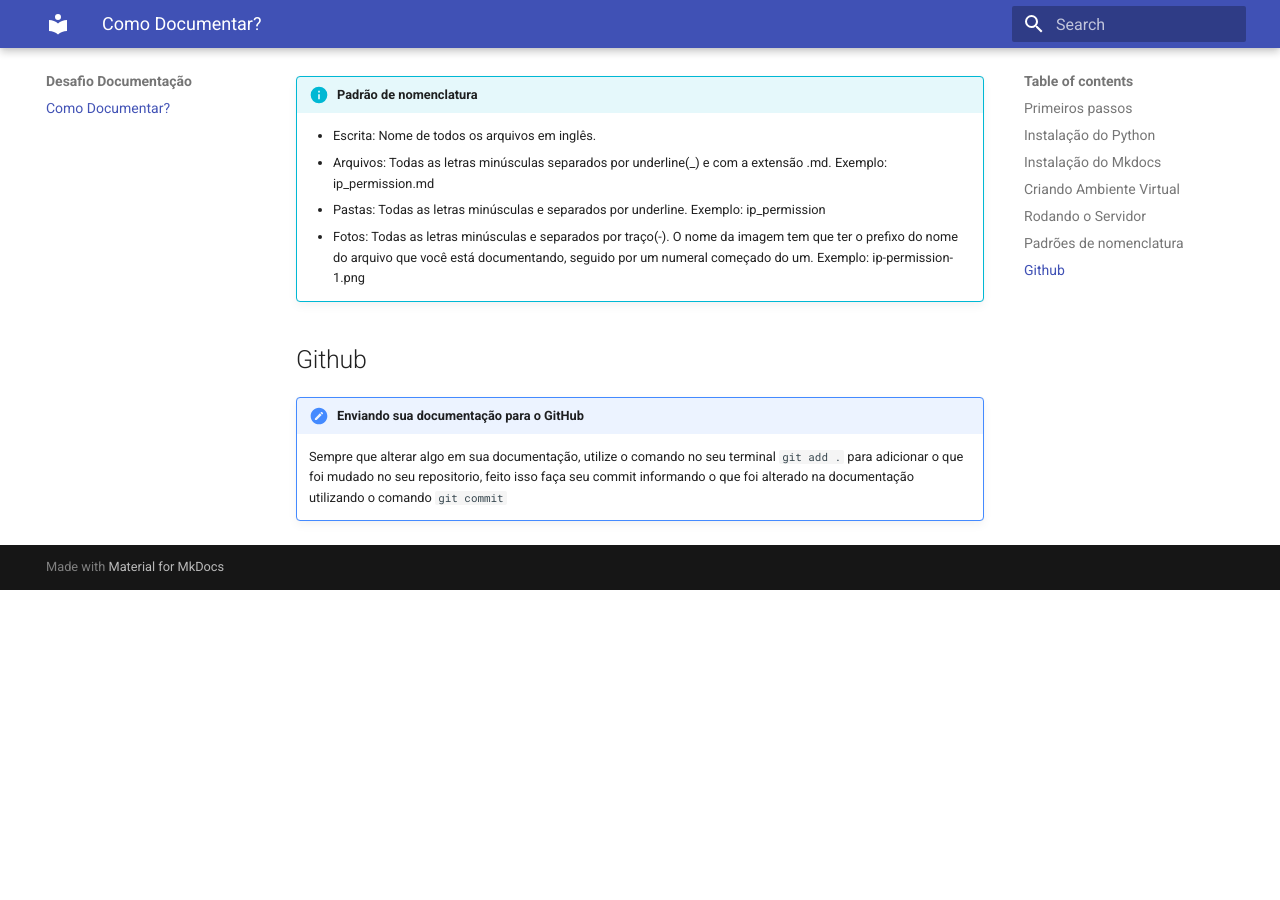
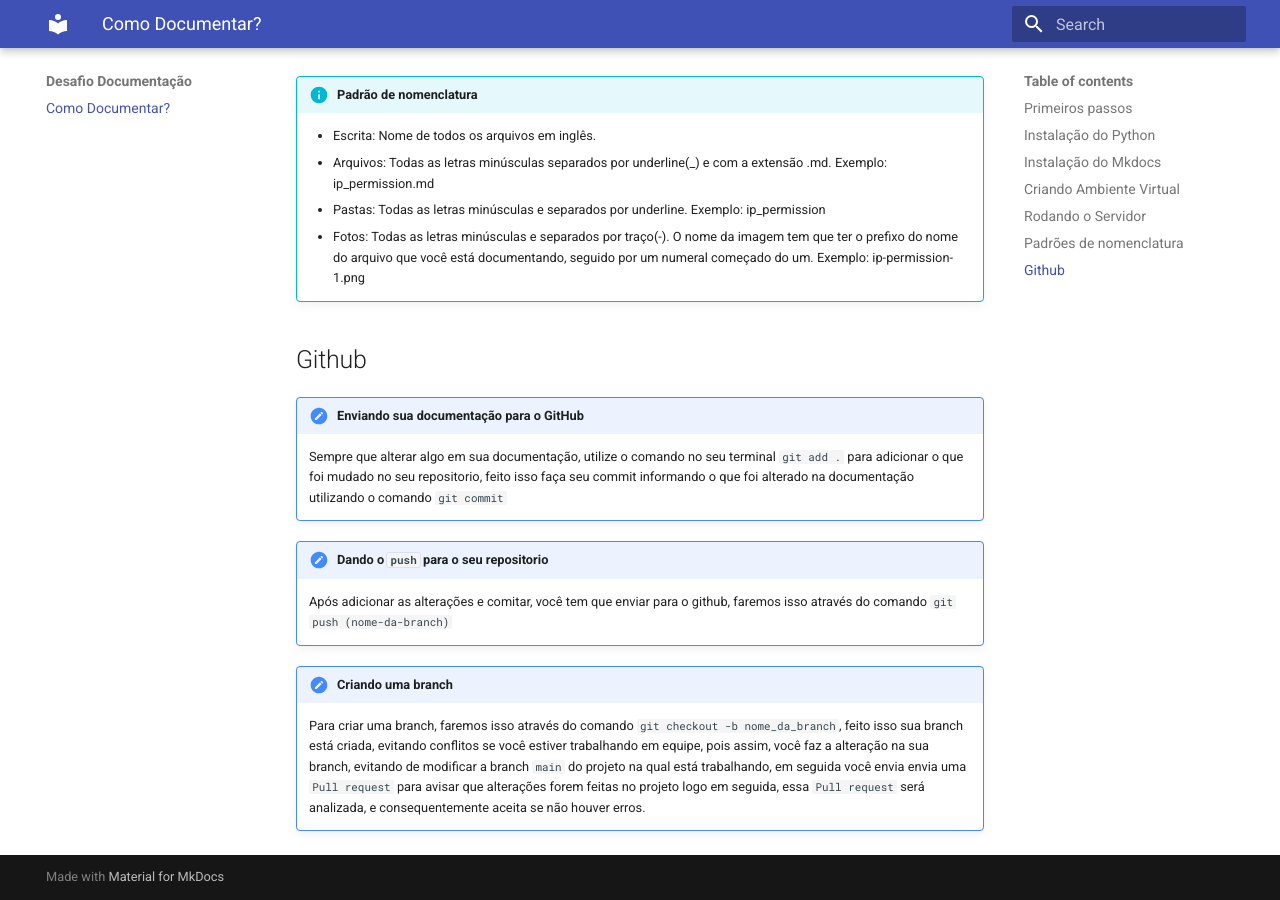
Before and after one commit to erickfelip/documentacao-mkdocs, an MkDocs documentation site: the page built from docs/index.md, in a window 1280 px wide and 900 px high, scrolled down 2403 px. Built offline with MkDocs 1.6.1 and Material for MkDocs 9.7.7, drawn with Linux system fonts in a browser that asks for light colours; before the commit the page ends 2993 px from its top, so only the background shows below that.

Commit message:
atualização da documentação

```diff
--- a/docs/index.md
+++ b/docs/index.md
@@ -77,3 +77,18 @@
     `git add .` para adicionar o que foi mudado no seu repositorio, feito isso
     faça seu commit informando o que foi alterado na documentação utilizando o
     comando `git commit`
+
+!!! tldr "Dando o `push` para o seu repositorio"
+
+    Após adicionar as alterações e comitar, você tem que enviar para o github,
+    faremos isso através do comando `git push (nome-da-branch)`
+
+!!! tldr "Criando uma branch"
+
+    Para criar uma branch, faremos isso através do comando `git checkout -b nome_da_branch`,
+    feito isso sua branch está criada, evitando conflitos se você estiver trabalhando
+    em equipe, pois assim, você faz a alteração na sua branch, evitando de modificar
+    a branch `main` do projeto na qual está trabalhando, em seguida você envia
+    envia uma `Pull request` para avisar que alterações forem feitas no projeto
+    logo em seguida, essa `Pull request` será analizada, e consequentemente aceita
+    se não houver erros.
```
